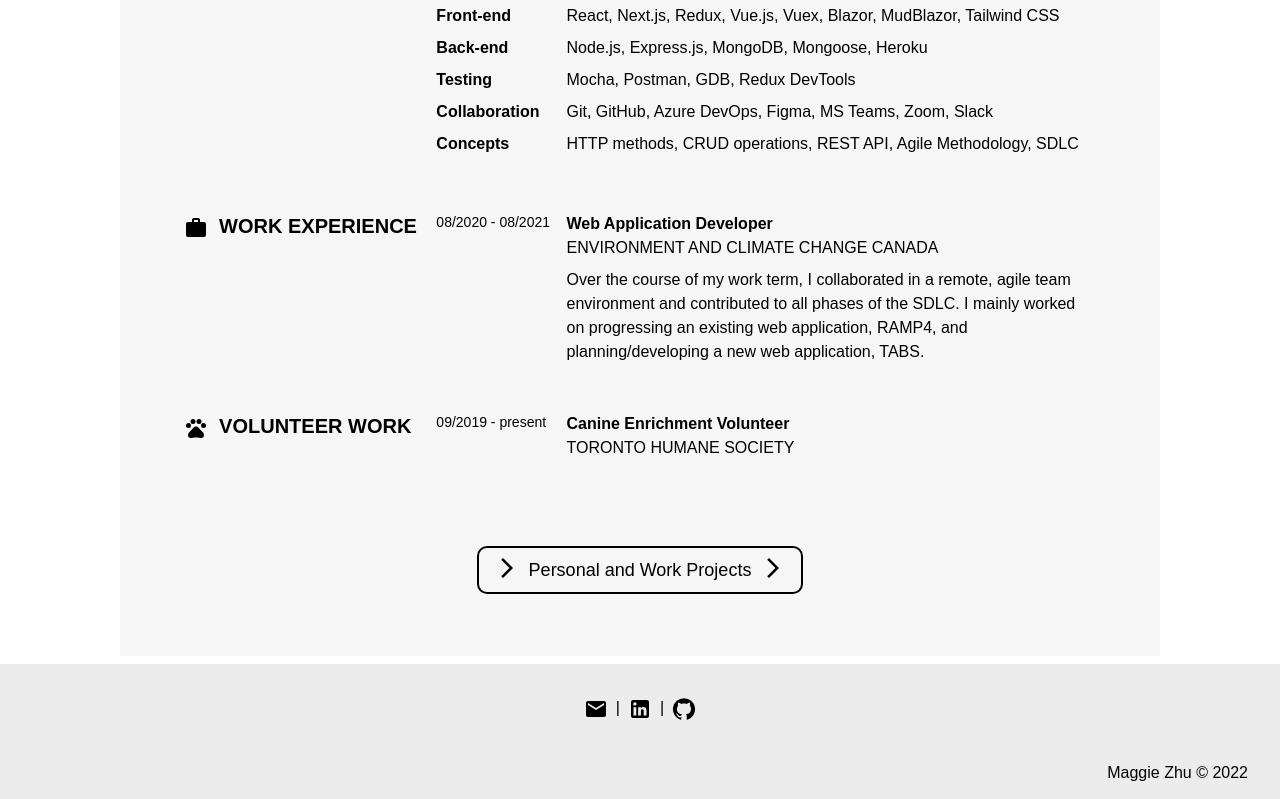
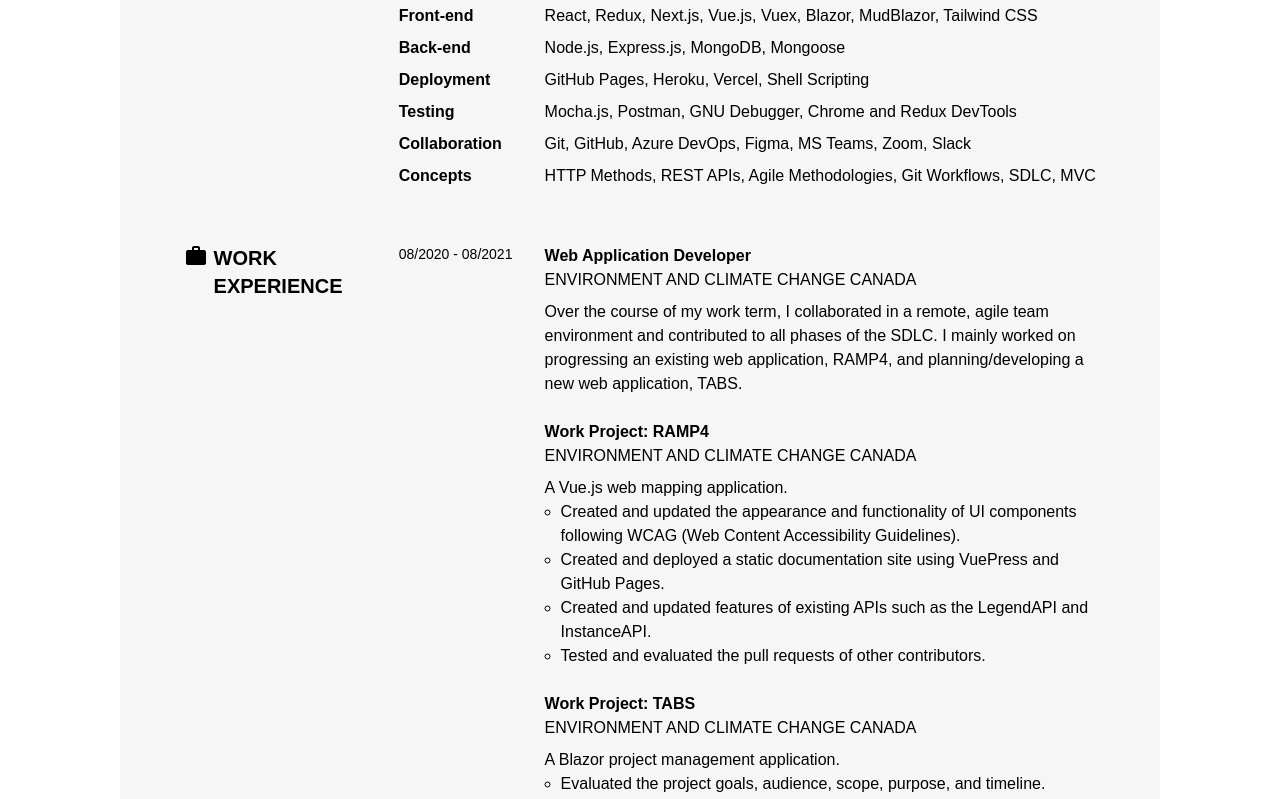
Before and after one commit to avocadoes/profile, a Next.js app: page /about in a window 1280 px wide. Shown: the part 440-1239 px from the top of the page. Built offline with nearby package versions, Linux system fonts and the light colour scheme.

Commit message:
edit text

```diff
--- a/pages/about.js
+++ b/pages/about.js
@@ -10,7 +10,48 @@
 import styles from '../styles/about.module.css'
 
 export default function About() {
-    // TODO: add details dropdown to skills
+    const skills =
+    [
+        "Languages",
+        "Front-end",
+        "Back-end",
+        "Deployment",
+        "Testing",
+        "Collaboration",
+        "Concepts"
+    ]
+    const skillLabel = skills.map((skill, index) => <div key={index}>{skill}</div>)
+
+    const descriptions =
+    [
+        "HTML, CSS, SCSS, SASS, JavaScript, TypeScript, C#, C, Python, Java, SQL",
+        "React, Redux, Next.js, Vue.js, Vuex, Blazor, MudBlazor, Tailwind CSS",
+        "Node.js, Express.js, MongoDB, Mongoose",
+        "GitHub Pages, Heroku, Vercel, Shell Scripting",
+        "Mocha.js, Postman, GNU Debugger, Chrome and Redux DevTools",
+        "Git, GitHub, Azure DevOps, Figma, MS Teams, Zoom, Slack",
+        "HTTP Methods, REST APIs, Agile Methodologies, Git Workflows, SDLC, MVC"
+    ];
+    const skillDesc = descriptions.map((desc, index) => <div key={index}>{desc}</div>)
+
+    const tasksRAMP4 =
+    [
+        "Created and updated the appearance and functionality of UI components following WCAG (Web Content Accessibility Guidelines).",
+        "Created and deployed a static documentation site using VuePress and GitHub Pages.",
+        "Created and updated features of existing APIs such as the LegendAPI and InstanceAPI.",
+        "Tested and evaluated the pull requests of other contributors."
+    ]
+    const projectRAMP4 = tasksRAMP4.map((task, index) => <li key={index}>{task}</li>)
+
+    const tasksTABS =
+    [
+        "Evaluated the project goals, audience, scope, purpose, and timeline.",
+        "Defined the app content, functional requirements, and tool stack.",
+        "Designed the UI and created a high-fidelity prototype using Figma and feedback from clients.",
+        "Implemented the design using Blazor."
+    ]
+    const projectTABS = tasksTABS.map((task, index) => <li key={index}>{task}</li>)
+
     return (
         <div>
             <Head>
@@ -26,30 +67,20 @@
                     </div>
                     <div className={styles.date}>09/2017 - 06/2022</div>
                     <div className={styles.text}>
-                        <div className={styles.label}>Univeristy of Toronto</div>
+                        <div className={styles.label}>University of Toronto</div>
                         <div>Honours Bachelor of Science specializing in Computer Science</div>
                     </div>
                     <div className={styles.subtitle}>
                         <SettingsIcon className='icon' />&nbsp; SKILLS
                     </div>
                     <div className={styles.label}>
-                        <div>Languages</div>
-                        <div>Front-end</div>
-                        <div>Back-end</div>
-                        <div>Testing</div>
-                        <div>Collaboration</div>
-                        <div>Concepts</div>
+                        {skillLabel}
                     </div>
                     <div className={styles.text + ' ' + styles.two}>
-                        <div>HTML, CSS, SCSS, JavaScript, TypeScript, C#, C, Python, SQL</div>
-                        <div>React, Next.js, Redux, Vue.js, Vuex, Blazor, MudBlazor, Tailwind CSS</div>
-                        <div>Node.js, Express.js, MongoDB, Mongoose, Heroku</div>
-                        <div>Mocha, Postman, GDB, Redux DevTools</div>
-                        <div>Git, GitHub, Azure DevOps, Figma, MS Teams, Zoom, Slack</div>
-                        <div>HTTP methods, CRUD operations, REST API, Agile Methodology, SDLC</div>
+                        {skillDesc}
                     </div>
                     <div className={styles.subtitle}>
-                        <WorkIcon className={styles.icon} />&nbsp; WORK EXPERIENCE
+                        <WorkIcon className={styles.icon} />&nbsp; <div>WORK <br /> EXPERIENCE</div>
                     </div>
                     <div className={styles.date}>08/2020 - 08/2021</div>
                     <div className={styles.text}>
@@ -59,9 +90,23 @@
                             Over the course of my work term, I collaborated in a remote, agile team environment and contributed to all
                             phases of the SDLC. I mainly worked on progressing an existing web application, RAMP4, and planning/developing a new web application, TABS.
                         </div>
+                        <br />
+                        <div className={styles.job}>Work Project: RAMP4</div>
+                        <div className={styles.company}>ENVIRONMENT AND CLIMATE CHANGE CANADA</div>
+                        <div>
+                            A Vue.js web mapping application.
+                        </div>
+                        <ul className={styles.list}>{ projectRAMP4 }</ul>
+                        <br />
+                        <div className={styles.job}>Work Project: TABS</div>
+                        <div className={styles.company}>ENVIRONMENT AND CLIMATE CHANGE CANADA</div>
+                        <div>
+                            A Blazor project management application.
+                        </div>
+                        <ul className={styles.list}>{ projectTABS }</ul>
                     </div>
                     <div className={styles.subtitle}>
-                        <PetsIcon className={styles.icon} />&nbsp; VOLUNTEER WORK
+                        <PetsIcon className={styles.icon} />&nbsp; <div>VOLUNTEER <br /> HISTORY</div>
                     </div>
                     <div className={styles.date}>09/2019 - present</div>
                     <div className={styles.text}>
@@ -72,85 +117,6 @@
                         <a className={'button ' + styles.button}><ArrowForwardIosIcon />&nbsp; Personal and Work Projects &nbsp;<ArrowForwardIosIcon /></a>
                     </Link>
                 </div>
-{/*
-                <Page>
-                <div className='text-3xl font-bold py-7'>ABOUT ME</div>
-
-                <div className='flex justify-between items-start py-7'>
-                    <div className='flex text-left w-1/3'>
-                        <SchoolIcon className='h-8 w-8' />&nbsp;&nbsp;
-                        <span className='text-xl font-bold'>EDUCATION</span>
-                    </div>
-                    <div className='w-1/3'>
-                        09/2017 - 06/2022
-                    </div>
-                    <div className='m-0'>
-                        <div className='font-bold'>Univeristy of Toronto</div>
-                        <div>Honours Bachelor of Science specializing in Computer Science</div>
-                    </div>
-                </div>
-
-                <div className='flex justify-between items-start py-7 border-t-1 border-solid border-olive'>
-                    <div className='flex text-left w-1/3'>
-                        <SettingsIcon className='h-8 w-8' />&nbsp;&nbsp;
-                        <div className='text-xl font-bold'>SKILLS</div>
-                    </div>
-                    <div className='inline-grid grid-rows-4 grid-flow-col gap-2'>
-                        <div>LANGUAGES</div>
-                        <div>FRAMEWORKS{' & '}LIBRARIES</div>
-                        <div>TESTING</div>
-                        <div>COLLABORATION</div>
-                        <div>HTML, CSS, SCSS, JavaScript, TypeScript, C#, C, Python, SQL</div>
-                        <div>React, Next.js, Vue.js, Vuex, Blazor, MudBlazor, Tailwind CSS</div>
-                        <div>Mocha, Postman, GDB, Chrome DevTools</div>
-                        <div>Git, GitHub, Azure DevOps, Figma, MS Teams, Zoom, Slack</div>
-                    </div>
-                </div>
-
-                <div className='flex justify-between items-start py-7 border-t-1 border-solid border-olive'>
-                    <div className='flex text-left w-1/3'>
-                        <WorkIcon className='h-8 w-8' />&nbsp;&nbsp;
-                        <div className='text-xl font-bold'>WORK{'\n'}EXPERIENCE</div>
-                    </div>
-
-                    <div className='w-1/3'>08/2020 - 08/2021</div>
-
-                    <ul className='m-0'>
-                        <div className='font-bold'>Web Application Developer</div>
-                        <div>ENVIRONMENT AND CLIMATE CHANGE CANADA</div>
-
-                        <span className='display left'>Main responsibilities:</span>
-                        <li>
-                            Collaborating in a remote, agile team environment.
-                        </li>
-                        <li>
-                            Contributing to all phases of the SDLC.
-                        </li>
-                        <li>
-                            Improving/debugging existing features and documentation.
-                        </li>
-                        <li>
-                            Implementing new features/functions.
-                        </li>
-                        <li>
-                            Testing/evaluating the work of other team members.
-                        </li>
-                        <li>
-                            Planning and evaluating current goals during reccuring sprint meetings.
-                        </li>
-                    </ul>
-                </div>
-
-                <div className='space-top'>
-                    <Link href='/work'>
-                        <a className='display'>
-                            <ArrowForwardIosIcon />Personal and Work Projects<ArrowForwardIosIcon />
-                        </a>
-                    </Link>
-                </div>
-
-                </Page>
-*/}
             </main>
             <Footer></Footer>
         </div>
--- a/pages/index.js
+++ b/pages/index.js
@@ -23,7 +23,7 @@
           <div className={styles.text}>
             <span className={styles.heading}>Hello</span>
             <div className={styles.textbox}>
-              Welcome to my online portfolio. I am a recent graduate and aspiring software developer.
+              Welcome to my online portfolio. I am a recent Computer Science graduate and aspiring software developer.
             </div>
             <Link href='/about'>
               <a className={styles.button + ' button'}><ArrowForwardIosIcon />&nbsp; About Me &nbsp;<ArrowForwardIosIcon /></a>
--- a/pages/work.js
+++ b/pages/work.js
@@ -30,39 +30,37 @@
                         <div className={styles.subtitle}>
                             <DevicesIcon className={styles.icon} />&nbsp; RAMP4
                         </div>
-                        <div className={styles.label}>ENVIRONMENT AND CLIMATE CHANGE CANADA</div>
-                        <div className={styles.textbox}>08/2020 - 08/2021</div>
+                        <div className={styles.label}>ENVIRONMENT AND CLIMATE CHANGE CANADA, 08/2020-08/2021</div>
                         <div className={styles.textbox}>
                             A Vue.js web mapping application that I worked on in an agile team environment during my work term at Environment and Climate Change Canada.
                         </div>
                         <div className={styles.textbox}>Tools and Technologies:</div>
                         <div className={styles.textbox}>
-                            TypeScript, Vue,js, Vuex, HTML, SCSS, Tailwind CSS, AG Grid, Node.js, JSON, Markdown, shell scripts,
-                            Chrome DevTools, Git, GitHub, MS Teams, Slack
+                            TypeScript, Vue,js, Vuex, VuePress, HTML, SCSS, Tailwind CSS, AG Grid, Node.js, JSON,
+                            Git, GitHub, GitHub Pages, Shell Scripts, Markdown, Chrome DevTools, MS Teams, Slack
                         </div>
                         <a className={'button ' + styles.link} href='https://github.com/ramp4-pcar4/ramp4-pcar4'>
                            public repository &nbsp; <OpenInNewIcon />
                         </a>
                     </div>
                     <div className={styles.image + ' ' + styles.two}>
-                        <Image height={350} width={400} src={project1} priority={true} alt="work project 1" />
+                        <Image height={350} width={400} src={project1} priority={true} alt="RAMP4 work project" />
                     </div>
                     <div className={styles.image}>
-                        <Image height={350} width={400} src={project2} priority={true} alt="work project 2" />
+                        <Image height={350} width={400} src={project2} priority={true} alt="TABS work project" />
                     </div>
                     <div className={styles.text}>
                         <div className={styles.subtitle}>
                             <DevicesIcon className={styles.icon} />&nbsp; TABS
                         </div>
-                        <div className={styles.label}>ENVIRONMENT AND CLIMATE CHANGE CANADA</div>
-                        <div className={styles.textbox}>06/2021 - 08/2021</div>
+                        <div className={styles.label}>ENVIRONMENT AND CLIMATE CHANGE CANADA, 06/2021-08/2021</div>
                         <div className={styles.textbox}>
                             A Blazor project management web application that I worked on in the project{"'"}s front-end team during
                             my work term at Environment and Climate Change Canada.
                         </div>
                         <div className={styles.textbox}>Tools and Technologies:</div>
                         <div className={styles.textbox}>
-                            Figma, C#, Razor Pages, Blazor, MudBlazor, Git, Azure DevOps, Zoom, MS OneNote, MS Teams
+                            Figma, C#, Blazor, MudBlazor, Razor Pages, Git, Azure DevOps, MS OneNote, MS Teams
                         </div>
                         <div className={styles.disable + ' button ' + styles.link}>
                             private repository &nbsp; <OpenInNewOffIcon />
@@ -73,7 +71,7 @@
                         <div className={styles.subtitle}>
                             <DevicesIcon className={styles.icon} />&nbsp; Online Portfolio
                         </div>
-                        <div className={styles.textbox}>05/2022 - present</div>
+                        <div className={styles.label}>05/2022 - present</div>
                         <div className={styles.textbox}>
                             A Next.js portfolio application I developed for displaying my information on a website.
                         </div>
@@ -100,13 +98,13 @@
                         <div className={styles.subtitle}>
                             <DevicesIcon className={styles.icon} />&nbsp; NoteBoard
                         </div>
-                        <div className={styles.textbox}>07/2022 - present</div>
+                        <div className={styles.label}>07/2022 - present</div>
                         <div className={styles.textbox}>
                             A React.js notetaking application I developed to improve my experience with user authentication and encryption.
                         </div>
                         <div className={styles.textbox}>Tools and Technologies:</div>
                         <div className={styles.textbox}>
-                            JavaScript, CSS, React, Redux, Node.js, Express.js, MongoDB Atlas, AWS, Mongoose, JSON Web Tokens, Postman, Heroku
+                            JavaScript, CSS, React, Redux, Node.js, Express.js, MongoDB, Mongoose, JSON Web Tokens, Postman, Heroku
                         </div>
                         <div className={styles.link}>
                             <a className='button' href='https://mynoteboard.herokuapp.com/'>
--- a/styles/about.module.css
+++ b/styles/about.module.css
@@ -1,6 +1,6 @@
 .container {
     display: grid;
-    grid-template-columns: 3fr 1.5fr 6.5fr;
+    grid-template-columns: 3fr 2fr 8fr;
     max-width: 65rem;
     padding: 2rem 4rem 2rem 4rem;
     row-gap: 3rem;
@@ -19,6 +19,7 @@
 }
 
 .subtitle {
+    display: flex;
     font-size: 1.25rem;
     font-weight: bold;
     line-height: 1.75rem;
@@ -64,6 +65,12 @@
     margin-bottom: 0.5rem;
 }
 
+.list {
+    list-style-type: circle;
+    margin: 0;
+    padding-left: 1rem;
+}
+
 .button {
     grid-column: 1/4;
     justify-self: center;
--- a/styles/footer.module.css
+++ b/styles/footer.module.css
@@ -1,7 +1,7 @@
 .footer {
     display: flex;
     flex-direction: column;
-    width: 100%;
+    max-width: 100%;
     justify-content: flex-start;
     align-items: center;
     padding: 2rem;
--- a/styles/global.css
+++ b/styles/global.css
@@ -1,7 +1,5 @@
 @import url('https://fonts.googleapis.com/css2?family=Bodoni+Moda:wght@400;700&display=swap');
 @tailwind base;
-@tailwind components;
-@tailwind utilities;
 
 .button {
     display: flex;
```
